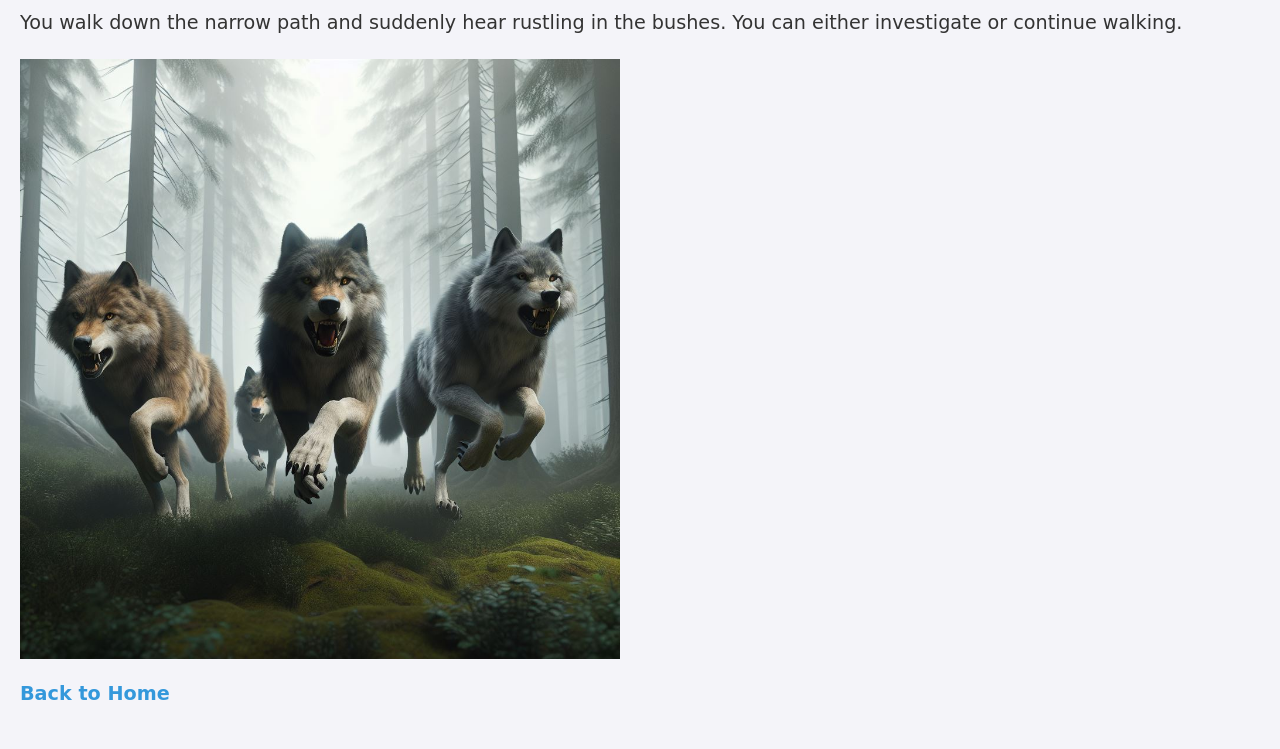
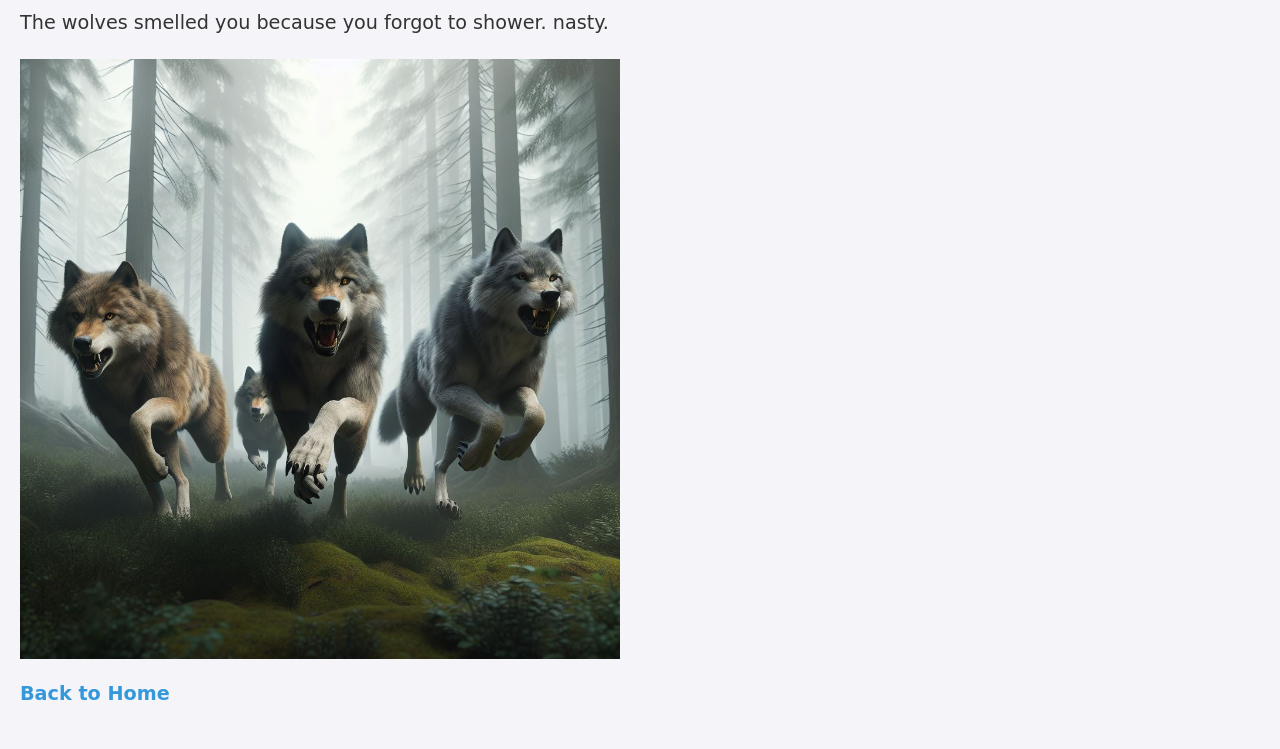
Before and after one commit to Luke0616/Luke0616.github.io, a plain HTML site: page continue-walking.html in a window 1280 px wide. Shown: the part 91-840 px from the top of the page. Drawn offline with Linux system fonts and the light colour scheme.

Commit message:
Update continue-walking.html

```diff
--- a/continue-walking.html
+++ b/continue-walking.html
@@ -8,7 +8,7 @@
 </head>
 <body>
     <h1>Pack of Wolves</h1>
-    <p>You walk down the narrow path and suddenly hear rustling in the bushes. You can either investigate or continue walking.</p>
+    <p>The wolves smelled you because you forgot to shower. nasty.</p>
     <img src="pack of wolves.png" alt="Adventure Image">
     <p><a href="index.html">Back to Home</a></p>
 </body>
```
